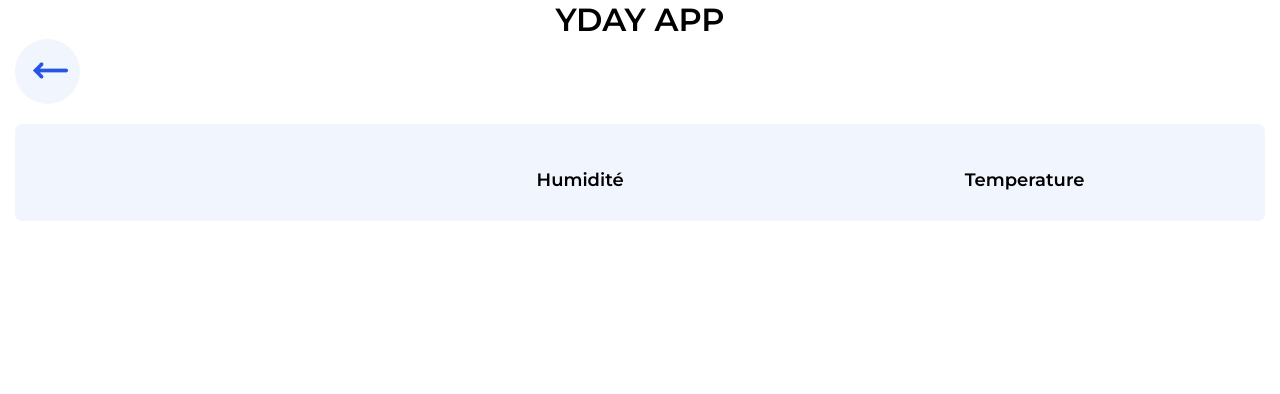
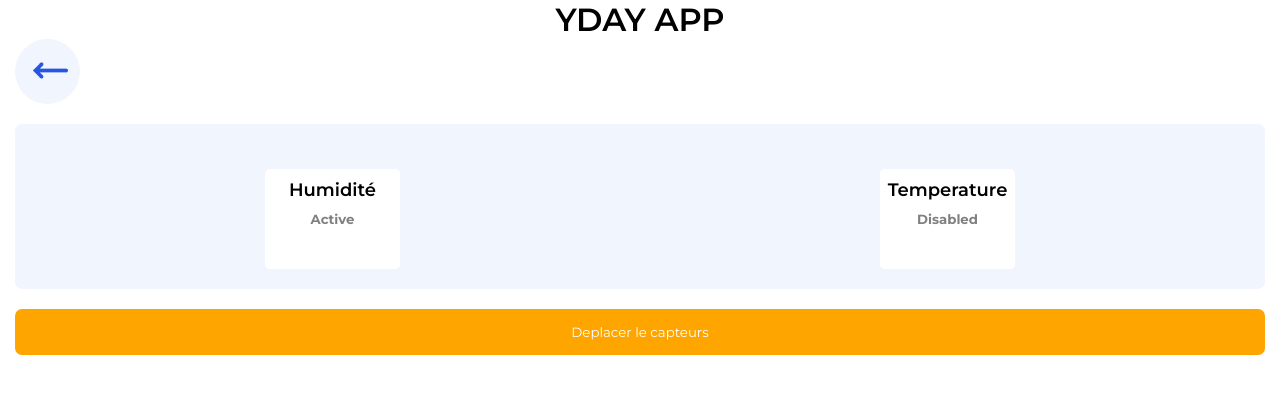
Before and after one commit to melvinDebot/route_dynamic_react, a React (Create React App) app: page /sensor/1 in a window 1280 px wide. Shown: the top 394 px of the page. Built offline with nearby package versions, Linux system fonts and the light colour scheme; no server answers.

Commit message:
:memo: modification components

```diff
--- a/src/pages/Sensors.js
+++ b/src/pages/Sensors.js
@@ -9,10 +9,16 @@ const Sensors = () => {
   const { id } = useParams();
   const { name } = useParams();
   let history = useHistory();
-  const [post, SetPost] = useState([]);
 
+
+  const [isActiveTemp, setIsActiveTemp] = useState(true)
+  const [isActiveHum, setIsActiveHum] = useState(true)
+  const [isShow, setIsShow] = useState(false)
+
+  const [nameRoom, setRoom] =  useState("")
+
+  const [post, setPost] = useState([]);
   const [sensorSettings, setSensorsSettings] = useState([])
-
   const [systemSettings, setSystemSetting] = useState([])
 
   useEffect(() => {
@@ -24,31 +30,103 @@ const Sensors = () => {
         console.log("POSTS", data);
         setSystemSetting(data.system_settings);
         setSensorsSettings(data.sensor_settings);
+
+        setPost(data)
+        console.log("NEW ARRAY", post.sensor_settings.is_hum);
       } catch (err) {
         console.error(err);
       }
     };
+
     fetch();
   }, []);
+
+  const updateRoom = (data) => {
+    console.log("UPDATE_ROOM", post)
+
+
+    if (data === "Hum") {
+      setIsActiveHum((current) => !current);
+      post.sensor_settings.is_hum = isActiveHum;
+    }
+    else if (data === "Temp") {
+      setIsActiveTemp((current) => !current);
+      post.sensor_settings.is_temp = isActiveTemp;
+    }
+
+    axios.patch(`http://localhost:3000/sensor/${name}`, post).then((res) => {
+      console.log(res);
+
+      console.log(res.data);
+    });
+  }
+
+  const moveSensors = (event) => {
+    setRoom(event.target.value);
+    console.log("event", event.target.value,);
+    post.system_settings.room_name = event.target.value;
+
+  }
+
+  const test = () => {
+    console.log(nameRoom, post.system_settings.room_name);
+    axios.patch(`http://localhost:3000/sensor/${name}`, post).then((res) => {
+      console.log(res);
+
+      console.log(res.data);
+      history.push("/");
+    });
+  }
+
+  const showPopup = () => {
+    console.log("ise show", isShow)
+    setIsShow(true);
+  }
+
+
   return (
     <Container>
+      {isShow ? (
+        <LayerPopup >
+          <Popup>
+            <label>Nom de la piece</label>
+            <Input placeholder="Salon" onChange={(e) => moveSensors(e)} />
+            <ButtonMove onClick={() => test()}>Changer</ButtonMove>
+          </Popup>
+        </LayerPopup>
+      ) : (
+        ""
+      )}
       <ButtonBack onClick={() => history.goBack()}>
         <img src={arrow} alt="" />
       </ButtonBack>
       <h3>{systemSettings.sensor_name}</h3>
       <ContainerSensors>
+        <h4>{sensorSettings.sensor_type}</h4>
         <ContainerData>
-          <h4>{sensorSettings.sensor_type}</h4>
-          <div>
+          <div
+            onClick={() => updateRoom("Hum")}
+            style={
+              isActiveHum ? { background: "white" } : { background: "#D3D3D3" }
+            }
+          >
             <h4>Humidité</h4>
             <h4>{sensorSettings.current_hum}</h4>
+            <h5>{isActiveHum ? "Active" : "Disabled"}</h5>
           </div>
-          <div>
+          <div
+            onClick={() => updateRoom("Temp")}
+            style={
+              isActiveTemp ? { background: "white" } : { background: "#D3D3D3" }
+            }
+          >
             <h4>Temperature</h4>
             <h4>{sensorSettings.current_temp}</h4>
+            <h5>{sensorSettings.isHum ? "Active" : "Disabled"}</h5>
           </div>
         </ContainerData>
       </ContainerSensors>
+      <ButtonMove onClick={() => showPopup()}>Deplacer le capteurs</ButtonMove>
     </Container>
   );
 };
@@ -82,6 +160,51 @@ const ContainerSensors = styled.div`
   }
 `;
 
+const Input = styled.input`
+  width: 298px;
+  height: 46px;
+  background: #f1f5fe;
+  border-radius: 7px;
+  border: none;
+  margin-top: 10px;
+  font-size: 16px;
+  padding-right: 6px;
+`;
+
+const ButtonMove = styled.button`
+  width: 100%;
+  height: 46px;
+  color: white;
+  background: orange;
+  border: none;
+  border-radius: 7px;
+  margin-top: 20px;
+`;
+
+const LayerPopup = styled.div`
+  width: 100%;
+  height: 95vh;
+  background: rgba(0, 0, 0, 0.22);
+  position: absolute;
+  top: 0;
+  left: 0;
+  display: flex;
+  justify-content: center;
+  align-items: center;
+  z-index: 100;
+`;
+
+const Popup = styled.div`
+  width: 338px;
+  height: 202px;
+  background: white;
+  position: absolute;
+  border-radius: 7px;
+  text-align: center;
+  padding: 20px;
+`;
+
+
 const ContainerData = styled.div`
   width: 100%;
   height: 50%;
@@ -89,6 +212,17 @@ const ContainerData = styled.div`
   align-items: center;
   justify-content: space-around;
   margin-top: 15px;
+  div{
+    background: white;
+    width: 135px;
+    height: 100px;
+    border-radius: 5px;
+    text-align: center;
+    h5{
+      color: grey;
+      margin-top: 7px;
+    }
+  }
 
 `;
 
```
